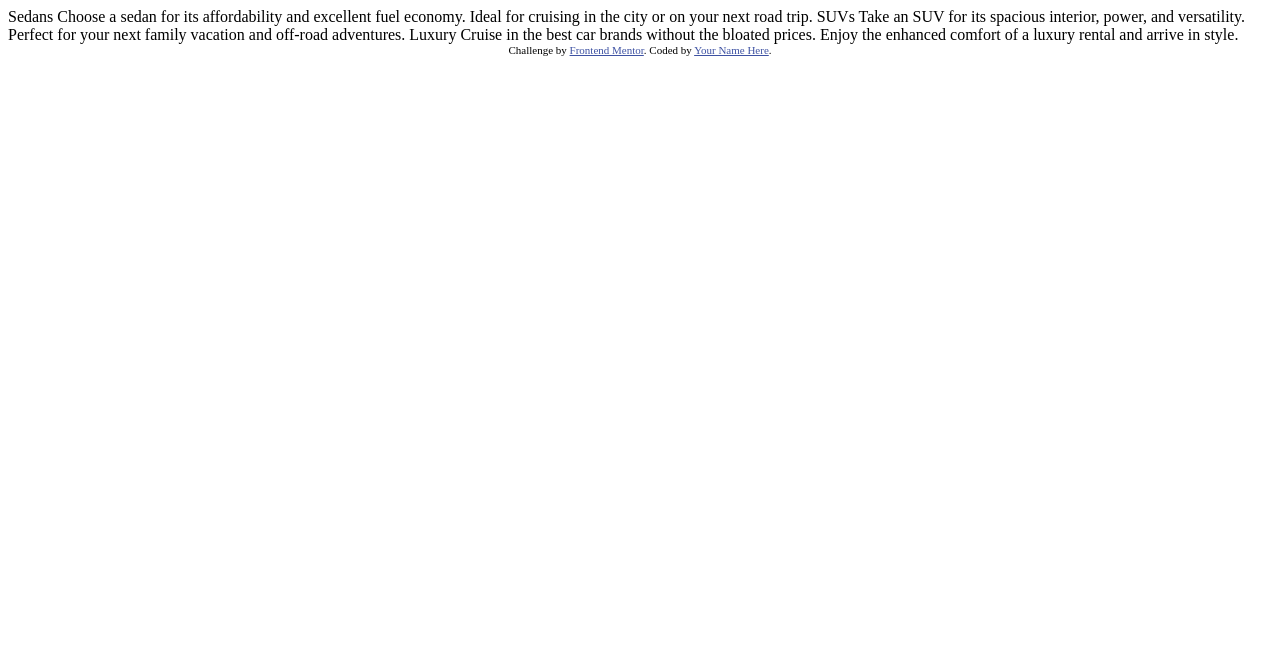
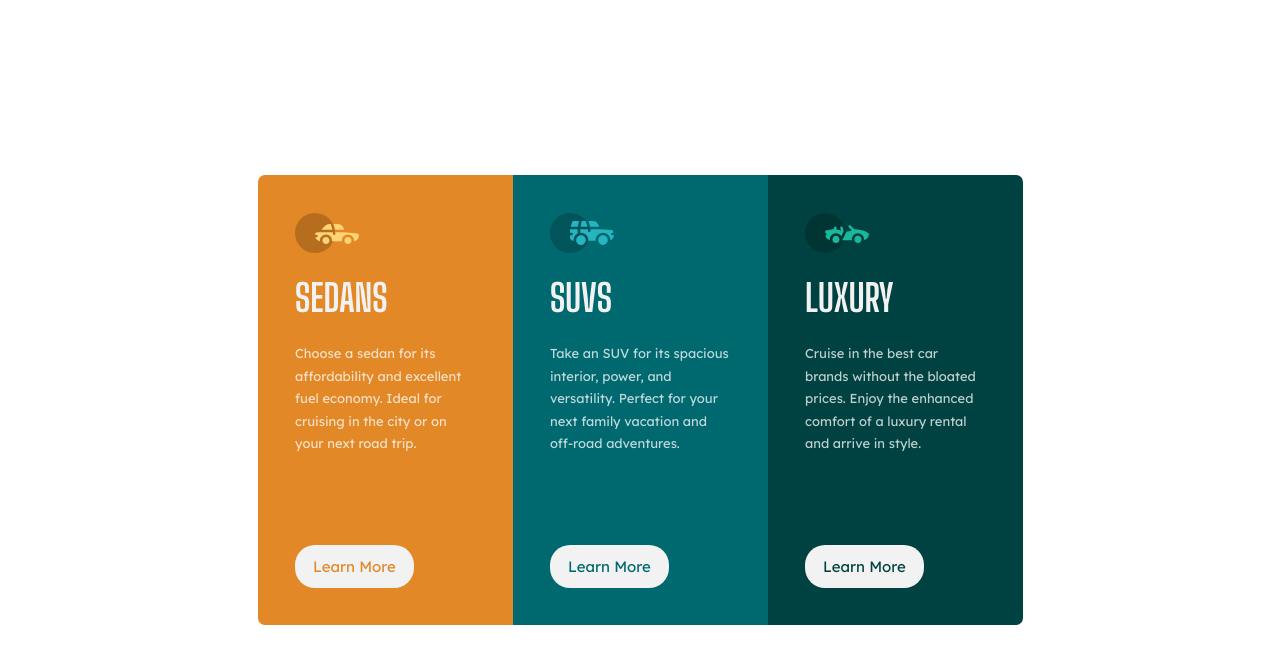
Before and after one commit to guilhermecampina/3-column-card-component, a plain HTML site: page index.html in a window 1280 px wide. Drawn offline with Linux system fonts and the light colour scheme.

Commit message:
First solution

```diff
--- a/index.html
+++ b/index.html
@@ -5,32 +5,77 @@
   <meta name="viewport" content="width=device-width, initial-scale=1.0"> <!-- displays site properly based on user's device -->
 
   <link rel="icon" type="image/png" sizes="32x32" href="./images/favicon-32x32.png">
+  <link rel="stylesheet" href="style.css">
 
   <title>Frontend Mentor | 3-column preview card component</title>
 
-  <!-- Feel free to remove these styles or customise in your own stylesheet 👍 -->
-  <style>
-    .attribution { font-size: 11px; text-align: center; }
-    .attribution a { color: hsl(228, 45%, 44%); }
-  </style>
+
 </head>
 <body>
+  <main class="container">
+    <div class="card">
 
-  Sedans
+      <section class="sedans">
+
+        <div class="img">
+
+          <img src="images/icon-sedans.svg" alt="">
+
+        </div>
+
+        <div class="content">
+          <h1>Sedans</h1>
+
+        <p>
           Choose a sedan for its affordability and excellent fuel economy. Ideal for cruising in the city
           or on your next road trip.
+        </p>
 
-  SUVs
+        <button>Learn More</button>
+
+        </div>
+
+      </section>
+
+      <section class="suvs">
+
+        <div class="img">
+
+          <img src="images/icon-suvs.svg" alt="">
+
+        </div>
+
+        <h1>SUVs</h1>
+
+        <p>
           Take an SUV for its spacious interior, power, and versatility. Perfect for your next family vacation
           and off-road adventures.
+        </p>
 
-  Luxury
-  Cruise in the best car brands without the bloated prices. Enjoy the enhanced comfort of a luxury
+        <button>Learn More</button>
+
+      </section>
+
+      <section class="luxury">
+
+        <div class="img">
+
+          <img src="images/icon-luxury.svg" alt="">
+
+        </div>
+
+        <h1>Luxury</h1>
+
+        <p>Cruise in the best car brands without the bloated prices. Enjoy the enhanced comfort of a luxury
           rental and arrive in style.
+        </p>
 
-  <div class="attribution">
-    Challenge by <a href="https://www.frontendmentor.io?ref=challenge" target="_blank">Frontend Mentor</a>.
-    Coded by <a href="#">Your Name Here</a>.
+        <button>Learn More</button>
+
+      </section>
     </div>
+
+  </main>
+
 </body>
 </html>
--- /dev/null
+++ b/style.css
@@ -0,0 +1,161 @@
+@charset "UTF-8";
+
+@import url('https://fonts.googleapis.com/css2?family=Big+Shoulders+Display:wght@700&family=Lexend+Deca&display=swap');
+
+* {
+    margin: 0;
+    padding: 0;
+    box-sizing: border-box;
+    font-family: 'Lexend Deca', sans-serif;
+    font-size: 15px;
+}
+
+:root {
+    --orange: hsl(31, 77%, 52%);
+    --blue: hsl(184, 100%, 22%);
+    --darkblue: hsl(179, 100%, 13%);
+    --p: hsla(0, 0%, 100%, 0.75);
+    --gray: hsl(0, 0%, 95%);
+}
+
+.container {
+    width: 100vw;
+    height: 100vh;
+    display: flex;
+    align-items: center;
+    justify-content: center;
+}
+
+.card {
+    display: flex;
+    align-items: center;
+    justify-content: center;
+
+
+}
+
+.sedans {
+    background: var(--orange);
+    max-width: 17rem;
+    height: 30rem;
+    border-radius: 7px 0 0 7px;
+    padding: 2.5rem;
+}
+
+.suvs {
+    background: var(--blue);
+    max-width: 17rem;
+    height: 30rem;
+    padding: 2.5rem;
+}
+
+.luxury {
+    background: var(--darkblue);
+    max-width: 17rem;
+    height: 30rem;
+    border-radius: 0px 7px 7px 0px;
+    padding: 2.5rem;
+}
+
+img {
+    margin-bottom: 1.2rem;
+}
+
+h1 {
+    font-family: 'Big Shoulders Display', cursive;
+    font-size: 2.5rem;
+    color: var(--gray);
+    text-transform: uppercase;
+
+}
+
+p {
+    color: var(--p);
+    font-size: 13px;
+    line-height: 1.5rem;
+    margin-top: 1.5rem;
+    margin-bottom: 4rem;
+}
+
+.sedans button {
+    text-align: center;
+    padding: 12px 18px;
+    border-radius: 20px;
+    border: none;
+    background-color: var(--gray);
+    color: var(--orange);
+    margin-top: 2rem;
+    transition: all 0.3s;
+}
+
+.sedans button:hover {
+    background: var(--orange);
+    color: var(--gray);
+    border: 1px solid var(--gray);
+    cursor: pointer;
+}
+
+.suvs button {
+    text-align: center;
+    padding: 12px 18px;
+    border-radius: 20px;
+    border: none;
+    margin-top: 2rem;
+    background-color: var(--gray);
+    color: var(--blue);
+    transition: all 0.3s;
+}
+
+.suvs button:hover {
+    background: var(--blue);
+    color: var(--gray);
+    border: 1px solid var(--gray);
+    cursor: pointer;
+}
+
+.luxury button {
+    text-align: center;
+    padding: 12px 18px;
+    border-radius: 20px;
+    border: none;
+    margin-top: 2rem;
+    background-color: var(--gray);
+    color: var(--darkblue);
+    transition: all 0.3s;
+}
+
+.luxury button:hover {
+    background: var(--darkblue);
+    color: var(--gray);
+    border: 1px solid var(--gray);
+    cursor: pointer;
+}
+
+@media only screen and (max-width: 600px) {
+
+    .container {
+        margin: 10px 0 10px 0;
+        height: auto;
+
+    }
+    .card {
+        flex-direction: column;
+    }
+
+    .sedans,
+    .suvs,
+    .luxury {
+        border-radius: 0;
+        height: 450px;
+    }
+
+    .sedans {
+        border-radius: 7px 7px 0 0;
+    }
+
+    .luxury {
+        border-radius: 0 0 7px 7px;
+    }
+
+
+}
```
Lines whose indentation alone changed are shown as unchanged.
